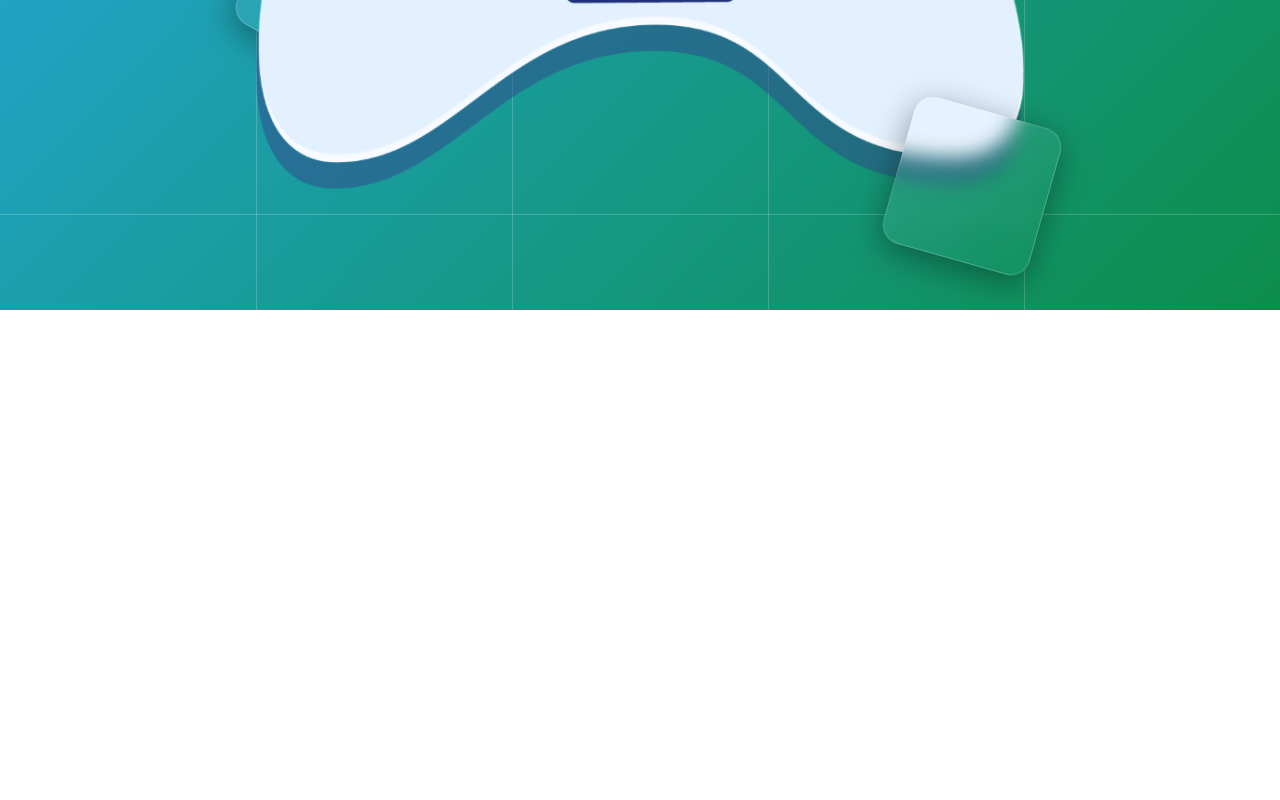
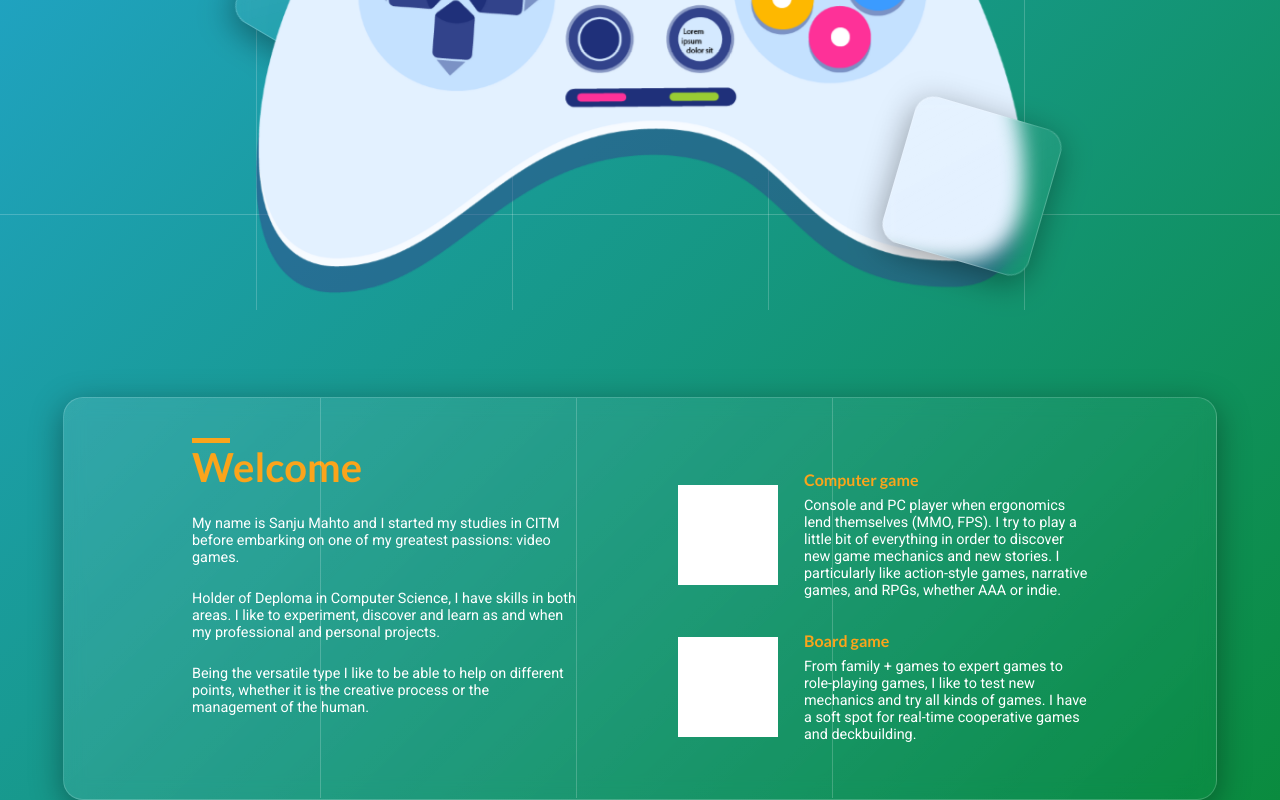
Before and after one commit to sanjumahto3034/sanjumahto.com-React, a React (Create React App) app in the folder portfolio/: page / in a window 1280 px wide. Shown: the part 490-1290 px from the top of the page. Before the commit the page ends 800 px from the top, so only its background shows below. Built offline with nearby package versions, Linux system fonts and the light colour scheme.

Commit message:
second div added

```diff
--- a/portfolio/src/App.css
+++ b/portfolio/src/App.css
@@ -1,12 +1,14 @@
 .App{
   /* background-color: #4B5DDF; */
   /* background-color: #008000; */
-  height: 100vh;
+  /* height: 100vh; */
   background: linear-gradient(-45deg, #ee7752, #008000, #23a6d5, #23d5ab);
 	background-size: 400% 400%;
 	animation: gradient 50s ease infinite;
 }
-
+body{
+  overflow-x: hidden;
+}
 
 @keyframes gradient {
 	0% {
--- a/portfolio/src/App.js
+++ b/portfolio/src/App.js
@@ -2,8 +2,7 @@ import React from 'react';
 import './App.css';
 import HeaderDiv from './Header';
 import HomeTitle from './HomeTitle';
-
-
+import Introductiondiv from './Introductiondiv';
 
 function App() {
   return (
@@ -19,8 +18,10 @@ function App() {
       <div className="blackspot-parent-2"><div className="blackspot-2"></div></div>
       <div className="blackspot-parent-3"><div className="blackspot-3"></div></div>
       <div className="blackspot-parent-4"><div className="blackspot-4"></div></div>
-      <HeaderDiv></HeaderDiv>
-      <HomeTitle></HomeTitle>
+      <HeaderDiv/>
+      <HomeTitle/>
+      <Introductiondiv/>
+
     </div>
   );
 }
--- a/portfolio/src/HomeTitle.css
+++ b/portfolio/src/HomeTitle.css
@@ -2,6 +2,7 @@
 /* font-family: 'Roboto', sans-serif; */
 .homepage-background{
     margin-top: 2vh;
+    height: 100vh;
     display: flex;
     align-items: center;
     justify-content: center;
--- /dev/null
+++ b/portfolio/src/Introductiondiv.css
@@ -0,0 +1,127 @@
+@import url('https://fonts.googleapis.com/css2?family=Lato:wght@700&display=swap');
+@import url('https://fonts.googleapis.com/css2?family=Roboto&display=swap');
+/* font-family: 'Lato', sans-serif; */
+/* font-family: 'Roboto', sans-serif; */
+.introduction-background{
+    margin: auto;
+    width: 90vw;
+    padding-bottom: 7vh;
+    background: linear-gradient(135deg, rgba(255, 255, 255, 0.1), rgba(255, 255, 255, 0));
+    backdrop-filter: blur(10px);
+    -webkit-backdrop-filter: blur(10px);
+    border:1px solid rgba(255, 255, 255, 0.18);
+    box-shadow: 0 8px 32px 0 rgba(0, 0, 0, 0.37);
+    border-radius: 20px;
+}
+.introduction-main-div{
+    margin-left: 10vw;
+    margin-right: 10vw;
+    padding-top: 5vh;
+    display: flex;
+    color: white;
+
+}
+.introduction-name-div{
+    /* margin-right: 30vw; */
+}
+.introduction-bar{
+    width: 3vw;
+    height: 5px;
+    background-color: #FBA41B;
+}
+.introduction-welcome-text{
+    color: #FBA41B;
+    font-family: 'Lato', sans-serif;
+    font-size: 2.5rem;
+}
+.introduction-custom-text{
+    margin-top: 3vh;
+    font-size: 0.9rem;
+    font-family: 'Roboto', sans-serif;
+    width: 30vw;
+}
+
+.introduction-detail-div{
+    /* padding-left: 20vw; */
+    margin-left: 8vw;
+    /* margin-right: 18vw; */
+    width: 40vw;
+}
+.introduction-detail-inner-div{
+    margin-top: 4vh;
+    /* margin-left: -20vw; */
+    /* border: 2px solid white; */
+    display: flex;
+    align-items: center;
+    justify-content: center;
+    flex-direction: row;
+}
+
+.introduction-detail-image{
+    width: 100px;
+    height: 100px;
+    background-color: white;
+
+
+}
+.introduction-detail-inner-div-right{
+    margin-left: 2vw;
+}
+
+.introduction-detail-title{
+    color: #FBA41B;
+    font-family: 'Lato', sans-serif;
+    font-size: 1rem;
+
+
+}
+.introduction-detail-discription{
+    margin-top: 1vh;
+    font-size: 0.9rem;
+    font-family: 'Roboto', sans-serif;
+
+}
+
+
+.introduction-verticle-line-1,.introduction-verticle-line-2,.introduction-verticle-line-3{
+    opacity: 0.2;
+    position: absolute;
+    background-color: white;
+    width: 1px;
+    height: 50vh;
+
+
+  }
+  .introduction-verticle-line-1{
+    margin-left: 20vw;
+  }
+  .introduction-verticle-line-2{
+    margin-left: 40vw;
+  }
+  .introduction-verticle-line-3{
+    margin-left: 60vw;
+  }
+
+  @media (max-width: 480px){
+    .introduction-main-div{
+        flex-direction: column;
+    }
+
+    .introduction-background{
+        height: auto;
+    }
+    .introduction-detail-div{
+        margin-left: 0vw;
+        width: auto;
+
+    }
+    .introduction-detail-image{
+        width: 0vw;
+        height: 0vh;
+    }
+    .introduction-custom-text{
+        width: auto;
+    }
+    .introduction-detail-div{
+    }
+}
--- /dev/null
+++ b/portfolio/src/Introductiondiv.js
@@ -0,0 +1,52 @@
+import React from 'react';
+import './Introductiondiv.css';
+
+
+function introductionDiv(){
+    return(
+        <div className="introduction-background">
+        <div className="introduction-verticle-line-1"></div>
+        <div className="introduction-verticle-line-2"></div>
+        <div className="introduction-verticle-line-3"></div>
+
+
+           <div className="introduction-main-div">
+                <div className="introduction-name-div">
+                        <div className="introduction-bar"></div>
+                        <div className="introduction-welcome-text">Welcome</div>
+                        <div className="introduction-custom-text">My name is Sanju Mahto and I started my studies in CITM before embarking on one of my greatest passions: video games.</div>
+                        <div className="introduction-custom-text">Holder of Deploma in Computer Science, I have skills in both areas. I like to experiment, discover and learn as and when my professional and personal projects.</div>
+                        <div className="introduction-custom-text">Being the versatile type I like to be able to help on different points, whether it is the creative process or the management of the human.</div>
+
+                </div>
+
+
+                <div className="introduction-detail-div">
+                    <div className="introduction-detail-inner-div">
+                        <div className="introduction-detail-inner-div-left">
+                            <div className="introduction-detail-image"></div>
+                        </div>
+                        <div className="introduction-detail-inner-div-right">
+                            <div className="introduction-detail-title">Computer game</div>
+                            <div className="introduction-detail-discription">Console and PC player when ergonomics lend themselves (MMO, FPS). I try to play a little bit of everything in order to discover new game mechanics and new stories. I particularly like action-style games, narrative games, and RPGs, whether AAA or indie.</div>
+                        </div>
+                    </div>
+                       <div className="introduction-detail-inner-div">
+                        <div className="introduction-detail-inner-div-left">
+                            <div className="introduction-detail-image"></div>
+                        </div>
+                        <div className="introduction-detail-inner-div-right">
+                            <div className="introduction-detail-title">Board game</div>
+                            <div className="introduction-detail-discription">From family + games to expert games to role-playing games, I like to test new mechanics and try all kinds of games. I have a soft spot for real-time cooperative games and deckbuilding.</div>
+                        </div>
+                    </div>
+
+
+                </div>
+           </div>
+
+        </div>
+    );
+}
+
+export default introductionDiv;
```
